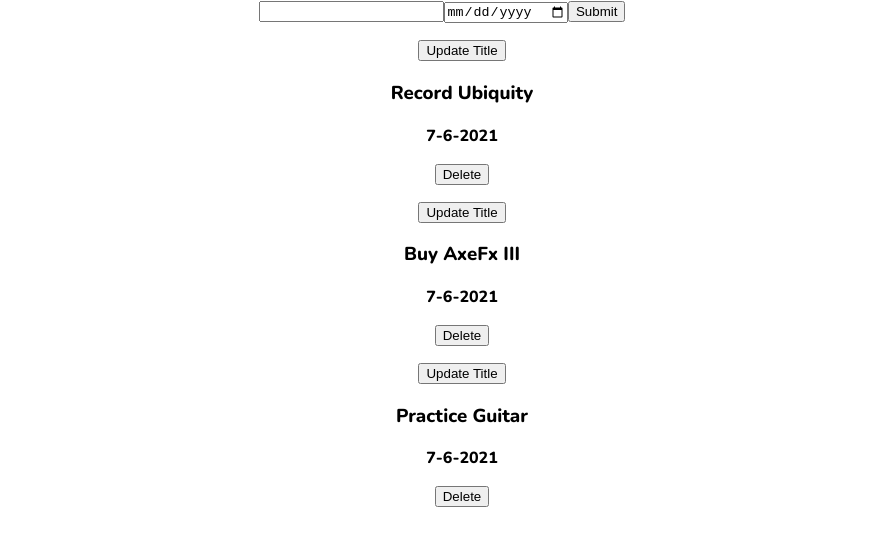
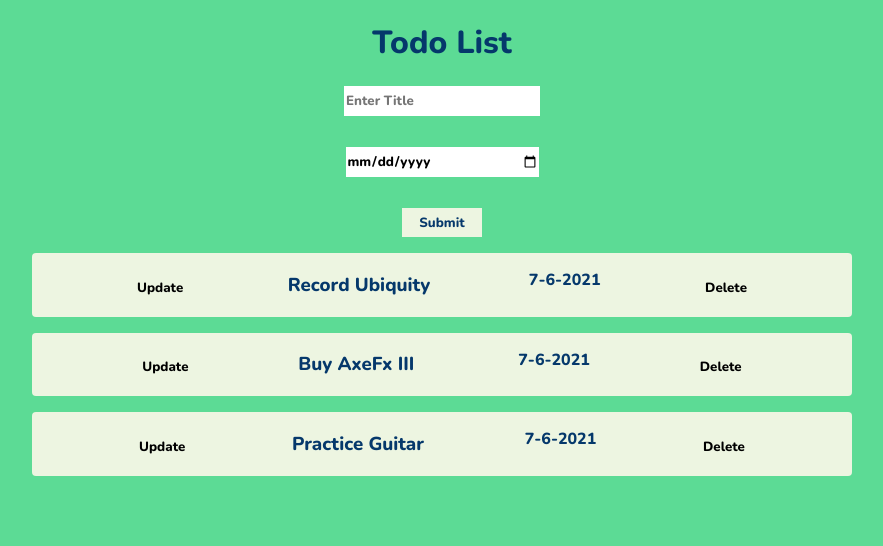
Before and after one commit to Robo-91/react-todo-app, a React (Create React App) app in the folder todo-app/: page / in a window 1280 px wide. Shown: the top 546 px of the page, without its empty margins (198-1081 px from the left). Built offline with nearby package versions, Linux system fonts and the light colour scheme.

Commit message:
added styles to application

```diff
--- a/todo-app/src/App.css
+++ b/todo-app/src/App.css
@@ -1,6 +1,10 @@
 .App {
+  display: grid;
   text-align: center;
   font-family: 'Nunito', sans-serif;
+  color: #05386B;
+  width: 80%;
+  margin: auto;
 }
 
 .App-header {
--- a/todo-app/src/App.js
+++ b/todo-app/src/App.js
@@ -34,6 +34,7 @@ function App() {
 
   return (
     <div className="App">
+      <h1>Todo List</h1>
       <TodoForm
         onAddTodo={addTodoHandler}
       />
--- a/todo-app/src/Components/TodoForm.css
+++ b/todo-app/src/Components/TodoForm.css
@@ -0,0 +1,39 @@
+.form {
+    border: 1px solid #05386B;
+    font-family: 'Nunito', sans-serif;
+}
+
+.titleInput {
+    border: none;
+    font-family: 'Nunito', sans-serif;
+    height: 2.1em;
+    display: block;
+    margin: auto;
+    width: 12rem;
+}
+
+.dateInput {
+    border: none;
+    font-family: 'Nunito', sans-serif;
+    height: 2.3em;
+    display: block;
+    margin-top: 3%;
+    margin-right: auto;
+    margin-left: auto;
+    width: 12rem;
+}
+
+.submit {
+    font-family: 'Nunito', sans-serif;
+    margin-top: 3%;
+    width: 5rem;
+    height: 2.2em;
+    color: #05386B;
+    border: none;
+    background-color: #EDF5E1;
+    transition: 0.5s;
+}
+
+.submit:hover {
+    background-color: #8EE4AF;
+}
--- a/todo-app/src/Components/TodoForm.js
+++ b/todo-app/src/Components/TodoForm.js
@@ -31,16 +31,23 @@ const TodoForm = (props) => {
     return (
         <div>
             <input
+                className="titleInput"
                 type="text"
                 value={newTitle}
+                placeholder="Enter Title"
                 onChange={addNewTitle}
             />
             <input
+                className="dateInput"
                 type="date"
                 value={newDate}
                 onChange={addNewDate}
             />
-            <button type="submit" onClick={submitForm}>Submit</button>
+            <button
+                className="submit"
+                type="submit"
+                onClick={submitForm}>Submit
+            </button>
         </div>
     );
 };
--- a/todo-app/src/Components/TodoItems.css
+++ b/todo-app/src/Components/TodoItems.css
@@ -0,0 +1,41 @@
+.todo-item {
+    justify-self: center;
+    display: flex;
+    justify-content: space-evenly;
+    width: 80%;
+    background-color: #edf5e1;
+    border-radius: 4px;
+    transition: 0.5s;
+    margin-top: 1em;
+}
+
+.todo-item:hover{
+    background-color: #379683;
+    color: #EDF5E1;
+}
+
+.update-btn {
+    height: 2.8em;
+    margin: inherit;
+    font-family: 'Nunito', sans-serif;
+    border: none;
+    background-color: #EDF5E1;
+    transition: 0.5s;
+}
+
+.update-btn:hover {
+    background-color: #8EE4AF;
+}
+
+.delete-btn {
+    height: 2.8em;
+    margin: inherit;
+    font-family: 'Nunito', sans-serif;
+    border: none;
+    background-color: #EDF5E1;
+    transition: 0.5s;
+}
+
+.delete-btn:hover {
+    background-color: salmon;
+}
--- a/todo-app/src/Components/TodoItems.js
+++ b/todo-app/src/Components/TodoItems.js
@@ -6,12 +6,16 @@ const TodoItems = (props) => {
     return (
         props.items.map(item =>
             (
-                <ul key={item.id}>
-                    <button onClick={() => props.updateTodo(item.id)}>Update Title</button>
+                <div key={item.id} className="todo-item">
+                    <button
+                        className="update-btn"
+                        onClick={() => props.updateTodo(item.id)}>Update</button>
                     <h3>{item.title}</h3>
                     <p>{`${item.date.getMonth()}-${item.date.getUTCDate()}-${item.date.getFullYear()}`}</p>
-                    <button onClick={() => props.deleteTodo(item.id)}>Delete</button>
-                </ul>
+                    <button
+                        className="delete-btn"
+                        onClick={() => props.deleteTodo(item.id)}>Delete</button>
+                </div>
             )
         )
     );
--- a/todo-app/src/index.css
+++ b/todo-app/src/index.css
@@ -1,4 +1,5 @@
 body {
+  background-color: #5CDB95;
   margin: 0;
   font-family: -apple-system, BlinkMacSystemFont, 'Segoe UI', 'Roboto', 'Oxygen',
     'Ubuntu', 'Cantarell', 'Fira Sans', 'Droid Sans', 'Helvetica Neue',
```
